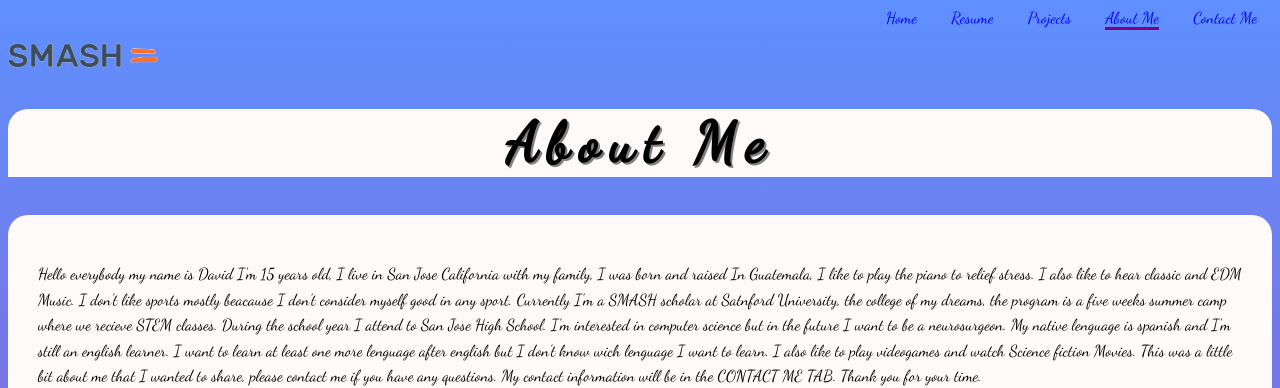
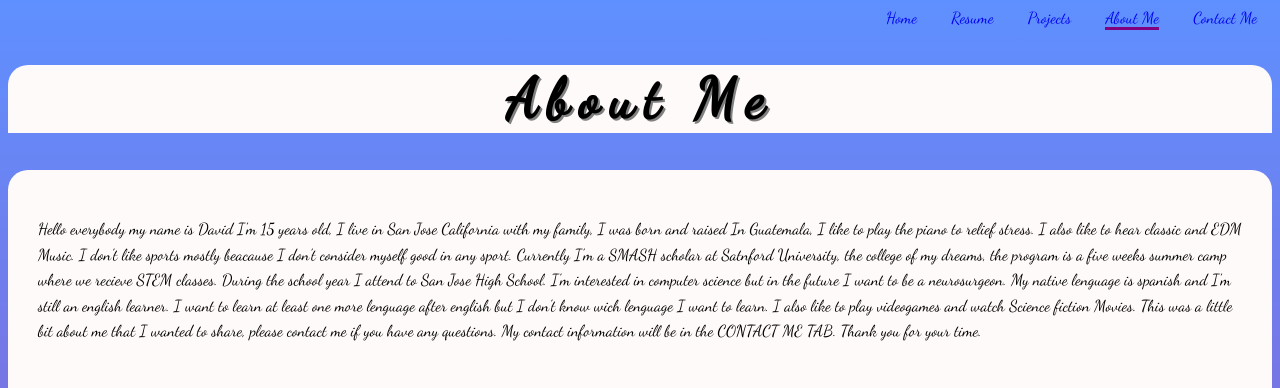
Before and after one commit to barreradavid/barreradavid.github.io, a plain HTML site: page about.html in a window 1280 px wide. Shown: the top 388 px of the page. Drawn offline with Linux system fonts and the light colour scheme.

Commit message:
deleted SMASH logo

```diff
--- a/about.html
+++ b/about.html
@@ -16,9 +16,9 @@
 	<a class="top_nav_Item" href="contact me.html">Contact Me</a>
 </nav>
 
-<p><img id="SMASH" width="150px" src="smash-logo.png"></p>
+<!-- <p><img id="SMASH" width="150px" src="smash-logo.png"></p>
 
-<h1 id="Title"> About Me</h1>
+ --><h1 id="Title"> About Me</h1>
 
 <div class="body" id="detail">
 	<p> Hello everybody my name is David I'm 15 years old, I live in San Jose California with my family, I was born and raised In Guatemala, I like to play the piano to relief stress. I also like to hear classic and EDM Music. I don't like sports mostly beacause I don't consider myself good in any sport. Currently I'm a SMASH scholar at Satnford University, the college of my dreams, the program is a five weeks summer camp where we recieve STEM classes. During the school year I attend to San Jose High School. I'm interested in computer science but in the future I want to be a neurosurgeon. My native lenguage is spanish and I'm still an english learner. I want to learn at least one more lenguage after english but I don't know wich lenguage I want to learn. I also like to play videogames and watch Science fiction Movies. This was a little bit about me that I wanted to share, please contact me if you have any questions. My contact information will be in the CONTACT ME TAB. Thank you for your time.</p>
```
Also changed, not shown: contact me.html (+2 -2 lines), projects.html (+2 -2 lines), resume.html (+2 -2 lines).
